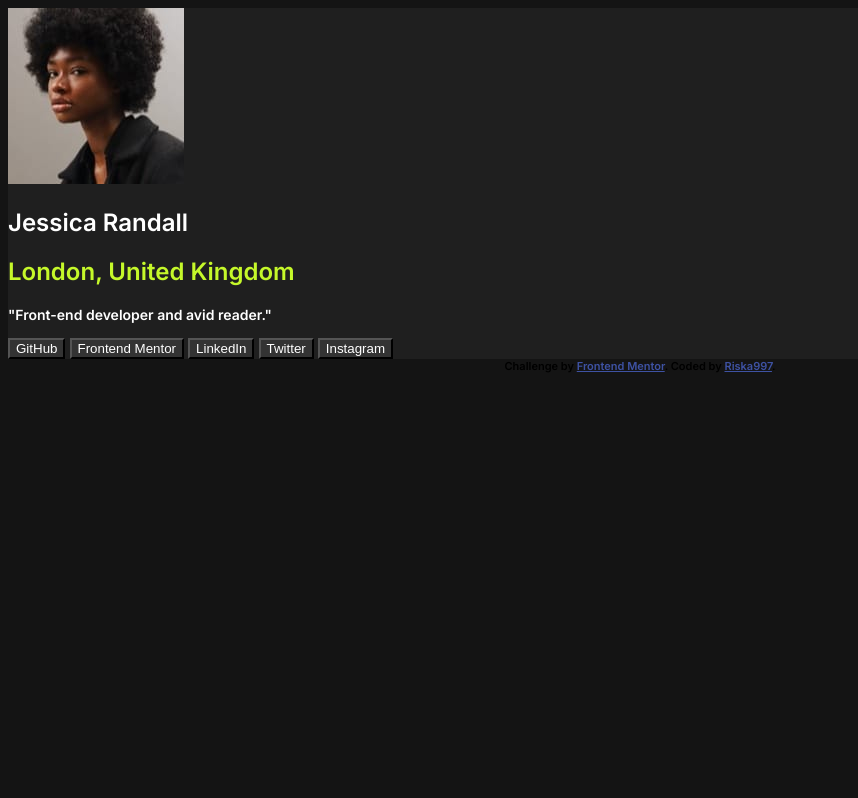
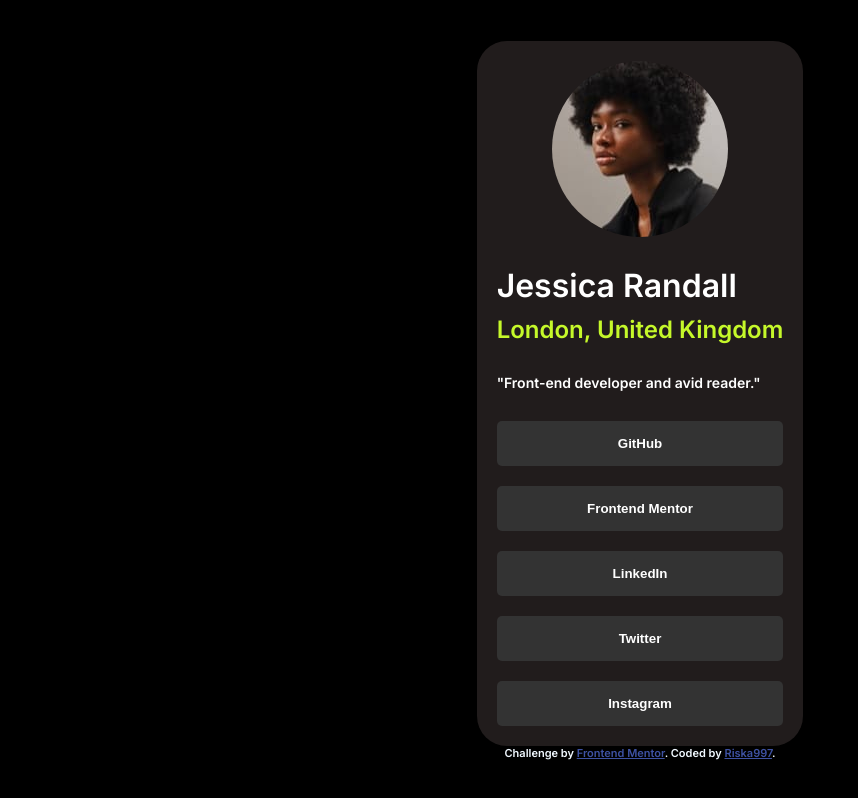
Before and after one commit to Riska997/social-links-profile-main, a plain HTML site: page index.html in a window 1280 px wide. Shown: the whole page, without its empty margins (0-858 px from the left). Drawn offline with Linux system fonts and the light colour scheme.

Commit message:
styles, index, readme.md

```diff
--- a/index.html
+++ b/index.html
@@ -10,13 +10,12 @@
   <title>Frontend Mentor | Social links profile</title>
 
 </head>
+
 <body>
 
-  <main>
+  <main class="container">
 
-    <section class="container">
-
-      <div class="img">
+      <div class="image">
         <img src="assets/images/avatar-jessica.jpeg" alt="avatar-jessica">
       </div>
 
@@ -34,7 +33,6 @@
         <button class="Instagram">Instagram</button>
       </div>
 
-    </section>
   </main>
 
   <footer>
--- a/styles.css
+++ b/styles.css
@@ -1,42 +1,93 @@
 @import url('https://fonts.googleapis.com/css2?family=Figtree:ital,wght@0,500;1,500&family=Inter:wght@600&display=swap');
 
+*{
+    margin: 0;
+    padding: 0;
+    box-sizing: border-box;
+}
 
 body{
-    background-color: hsl(0, 0%, 8%);
+    background-color: hsl(0, 0%, 0%);
     font-family: 'Inter', sans-serif;
     display: flex;
     flex-direction: column;
-    width: auto;
+    justify-content: center;
+    align-items: center;
     height: 100vh;
+    margin: 0;
+    padding: 0;
 }
 
-.container{
-    background-color: hsl(0, 0%, 12%);
+
+.container {
+    background-color: hsl(0, 8%, 12%);
     display: flex;
     flex-direction: column;
+    justify-content: center;
+    align-items: center;
+    max-width: 600px;
+    padding: 10px;
+    border-radius: 30px;
+    padding: 10px;
+    gap: 5px;
+}
+
+
+
+.image img{
+    border-radius: 100px;
+    padding: 10px;
+
+}
+
+.intro{
+   padding: 10px;
 }
 
 h1{
     color: hsl(0, 0%, 100%);
+    padding-bottom: 10px;
 }
 
 h2{
     color: hsl(75, 94%, 57%);
-}
-
-button {
-    background-color: hsl(0, 0%, 20%);
-    color: hsl(0, 0%, 100%);
+    padding-bottom: 30px;
 }
 
 p{
     font-size: 14px;
     color: hsl(0, 0%, 100%);
+    padding-bottom: 5px;
+}
+
+.social-media {
+    padding: 10px;
+    display: flex;
+    flex-direction: column;
+    gap: 20px;
+    width: 100%;
+
+}
+
+button{
+    font-weight: 900;
+    background-color: hsl(0, 0%, 20%);
+    color: hsl(0, 0%, 100%);
+    border-radius: 5px;
+    padding: 15px;
+    border: none;
+    outline: none;
+}
+
+button:hover{
+    background-color: hsl(75, 94%, 57%);
+    cursor: pointer;
 }
 
 .attribution {
     font-size: 11px;
     text-align: center;
+    color: aliceblue;
 }
 
 .attribution a {
@@ -44,6 +95,32 @@ p{
 }
 
 /*Mobile: 375px*/
+@media screen and (max-width: 375px) {
+    .container {
+        max-width: 100%;
+
+    .intro h1, .intro h2, .intro p {
+        font-size: 1em;
+    }
+
+    .social-media button {
+        padding: 10px;
+    }
+}
+}
 
 
 /*Desktop: 1440px*/
+@media screen and (min-width: 1440px) {
+    .container {
+        max-width: 800px;
+    }
+
+    .intro h1, .intro h2, .intro p {
+        font-size: 1.5em;
+
+    .social-media button {
+        padding: 20px;
+    }
+}
+}
```
Also changed, not shown: assets/images/image.png (added), assets/images/screenshot.png (added), screenshot.png (added), 1 other file.
